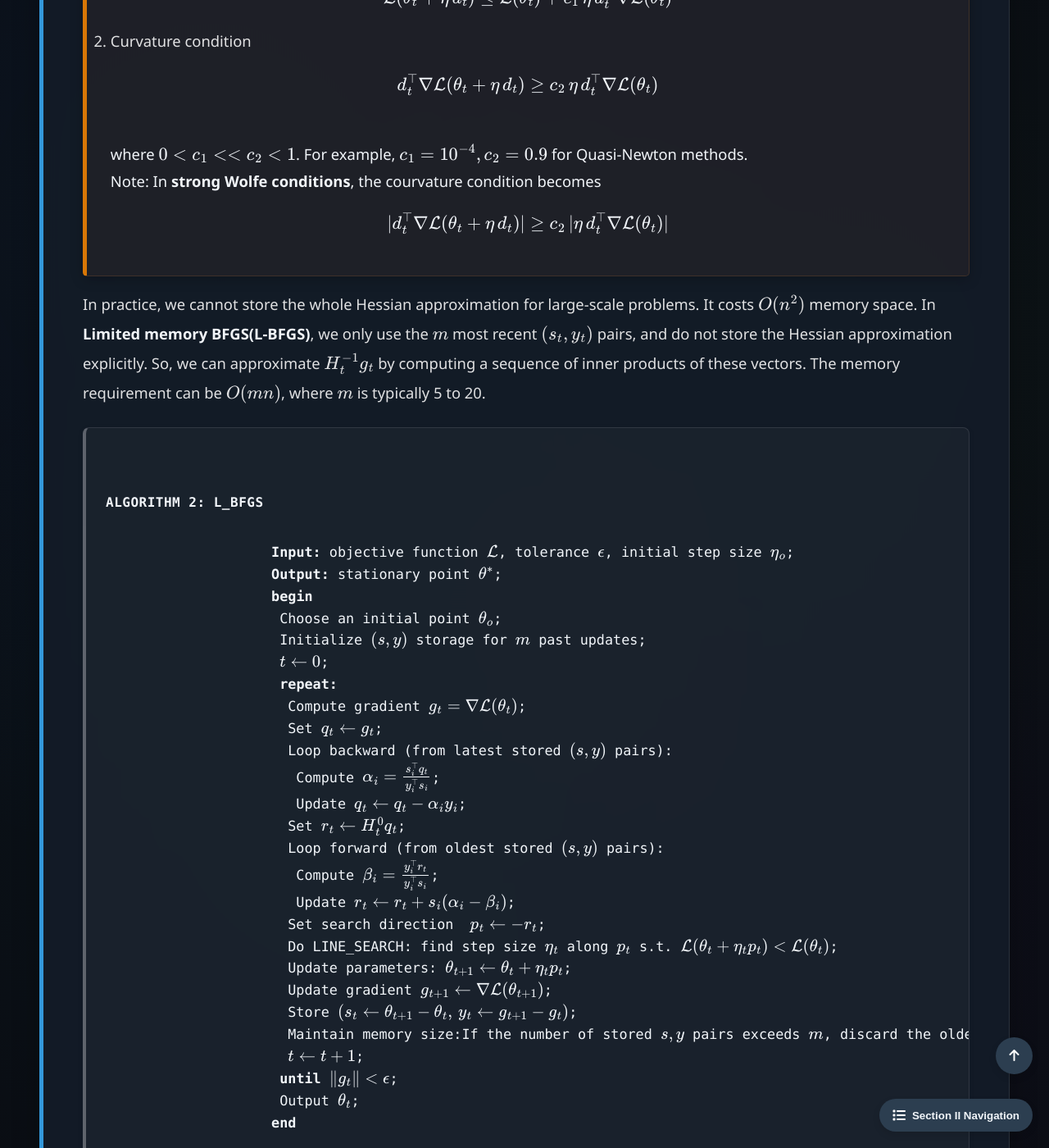
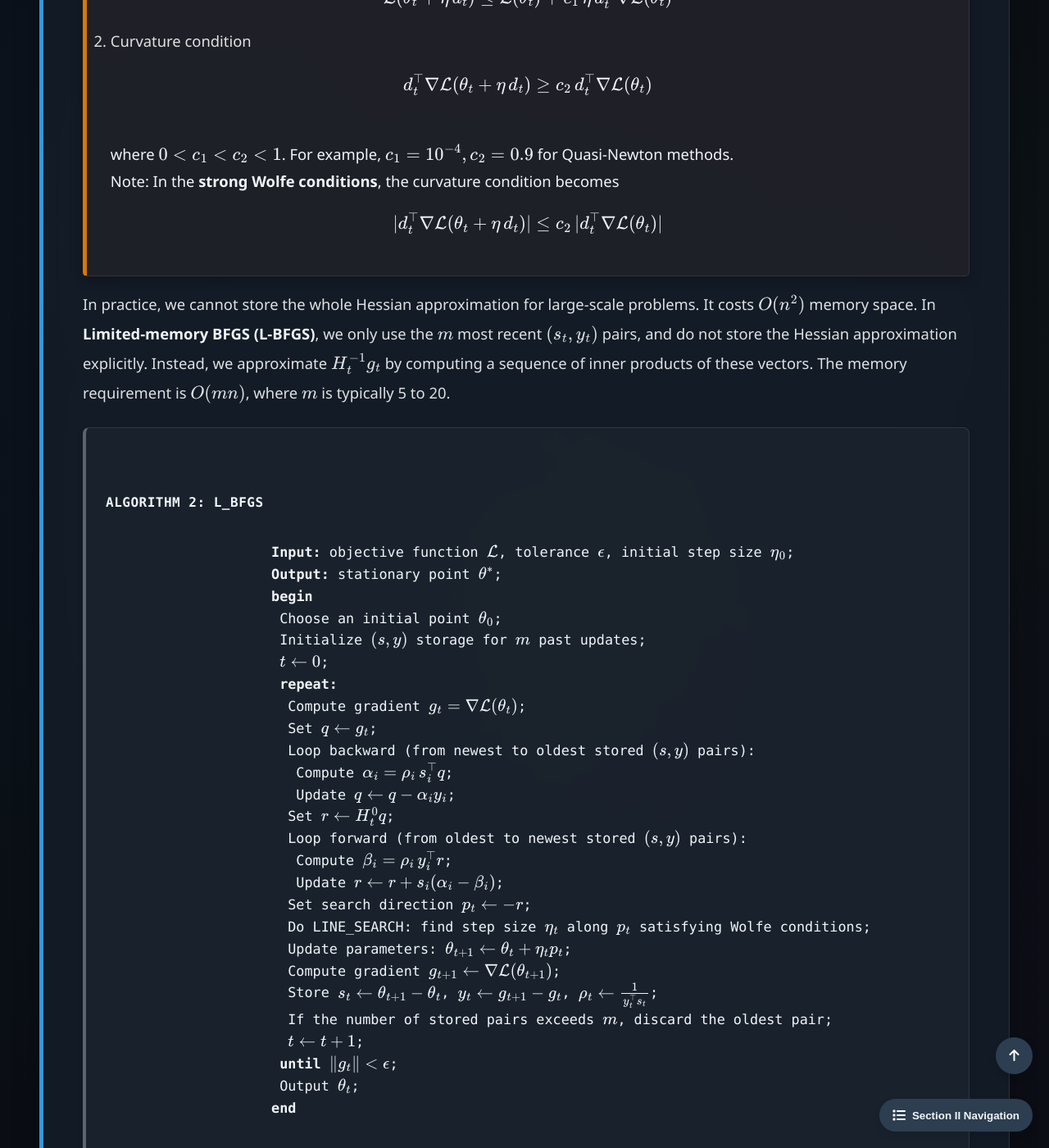
Before and after one commit to Yusukey01/yusukey01.github.io, a Jekyll site: the page built from Mathematics/Calculus/newton.html, in a window 1280 px wide and 1400 px high, scrolled down 8468 px. Shown: the whole window at 82% size. Built offline with Jekyll 4.4.1, drawn with Linux system fonts in a browser that asks for light colours; some of the changed text lies outside the part shown.

Commit message:
fixed critical math issues

```diff
--- a/Mathematics/Calculus/newton.html
+++ b/Mathematics/Calculus/newton.html
@@ -287,70 +287,70 @@ uses_python: true
                     \]
                 </div>
                 <p>
-                    If the initial \(B_o\) is positive definite(Usually, \(B_o = I\)), and the step size \(\eta\) is found via Condition (1) and the following
+                    If the initial \(B_0\) is positive definite (usually, \(B_0 = I\)), and the step size \(\eta\) is found via Condition (1) and the following
                     <strong>curvature condition</strong>:
                     \[
-                    d_t^\top \nabla \mathcal{L}(\theta_t + \eta \, d_t) \geq c_2 \, \eta \, d_t^\top \nabla \mathcal{L}(\theta_t) \tag{2}
+                    d_t^\top \nabla \mathcal{L}(\theta_t + \eta \, d_t) \geq c_2 \, d_t^\top \nabla \mathcal{L}(\theta_t) \tag{2}
                     \]
-                    where \(c_2 \in (c, 1)\).
+                    where \(c_2 \in (c_1, 1)\).
                     <br>
-                    Then \(B_{t+1}\) remains positive definite. Condition (1) and (2) are together called <strong>Wolfe conditions</strong>.
+                    Then \(B_{t+1}\) remains positive definite. Conditions (1) and (2) together are called the <strong>Wolfe conditions</strong>.
                 </p>
 
                 <div class="theorem">
                     <span class="theorem-title">Theorem: Wolfe conditions</span>
                     <ol>
-                        <li>Sufficient decrease condition</li>
+                        <li>Sufficient decrease condition (Armijo condition)</li>
                         \[\mathcal{L}(\theta_t + \eta \, d_t) \leq \mathcal{L}(\theta_t) + c_1 \, \eta \, d_t^\top \nabla \mathcal{L}(\theta_t)\]
                         <li>Curvature condition</li>
-                        \[d_t^\top \nabla \mathcal{L}(\theta_t + \eta \, d_t) \geq c_2 \, \eta \, d_t^\top \nabla \mathcal{L}(\theta_t)\]
+                        \[d_t^\top \nabla \mathcal{L}(\theta_t + \eta \, d_t) \geq c_2 \, d_t^\top \nabla \mathcal{L}(\theta_t)\]
                         <br>
-                        where \(0 < c_1 << c_2 < 1\). For example, \(c_1 = 10^{-4}, c_2 = 0.9\) for Quasi-Newton methods.
+                        where \(0 < c_1 < c_2 < 1\). For example, \(c_1 = 10^{-4}, c_2 = 0.9\) for Quasi-Newton methods.
                         <br>
-                        Note: In <strong>strong Wolfe conditions</strong>, the courvature condition becomes
+                        Note: In the <strong>strong Wolfe conditions</strong>, the curvature condition becomes
                         \[
-                        | d_t^\top \nabla \mathcal{L}(\theta_t + \eta \, d_t) | \geq c_2 \, | \eta \, d_t^\top \nabla \mathcal{L}(\theta_t) |
+                        | d_t^\top \nabla \mathcal{L}(\theta_t + \eta \, d_t) | \leq c_2 \, | d_t^\top \nabla \mathcal{L}(\theta_t) |
                         \]
                     </ol>
                 </div>
                 <p>
                     In practice, we cannot store the whole Hessian approximation for large-scale problems. It costs \(O(n^2)\) memory space.
-                    In <strong>Limited memory BFGS(L-BFGS)</strong>, we only use the \(m\) most recent \((s_t, y_t)\) pairs, and do not store the Hessian approximation
-                    explicitly. So, we can approximate \(H_t^{-1 }g_t\) by computing a sequence of inner products of these vectors. The memory requirement
-                    can be \(O(mn)\), where \(m\) is typically 5 to 20.
+                    In <strong>Limited-memory BFGS (L-BFGS)</strong>, we only use the \(m\) most recent \((s_t, y_t)\) pairs, and do not store the Hessian approximation
+                    explicitly. Instead, we approximate \(H_t^{-1} g_t\) by computing a sequence of inner products of these vectors. The memory requirement
+                    is \(O(mn)\), where \(m\) is typically 5 to 20.
                 </p>
                 <div class="pseudocode">
                     <span class="pseudocode-title">Algorithm 2: L_BFGS</span>
-                    <strong>Input:</strong> objective function \(\mathcal{L}\), tolerance \(\epsilon\), initial step size \(\eta_o\);
+                    <strong>Input:</strong> objective function \(\mathcal{L}\), tolerance \(\epsilon\), initial step size \(\eta_0\);
                     <strong>Output:</strong> stationary point \(\theta^*\);
                     <strong>begin</strong>
-                    &emsp;Choose an initial point \(\theta_o\);
+                    &emsp;Choose an initial point \(\theta_0\);
                     &emsp;Initialize \( (s, y) \) storage for \( m \) past updates;
                     &emsp;\(t \leftarrow 0\);
                     &emsp;<strong>repeat: </strong>
                     &emsp;&emsp;Compute gradient \( g_t = \nabla \mathcal{L}(\theta_t) \);
-                    &emsp;&emsp;Set \( q_t \leftarrow g_t \);
-                    &emsp;&emsp;Loop backward (from latest stored \( (s, y) \) pairs):
-                    &emsp;&emsp;&emsp;Compute \( \alpha_i = \frac{s_i^\top q_t}{y_i^\top s_i} \);
-                    &emsp;&emsp;&emsp;Update \( q_t \leftarrow q_t - \alpha_i y_i \);
-                    &emsp;&emsp;Set \( r_t \leftarrow H_t^0 q_t \);
-                    &emsp;&emsp;Loop forward (from oldest stored \( (s, y) \) pairs):
-                    &emsp;&emsp;&emsp;Compute \( \beta_i = \frac{y_i^\top r_t}{y_i^\top s_i} \);
-                    &emsp;&emsp;&emsp;Update \( r_t \leftarrow r_t + s_i (\alpha_i - \beta_i) \);
-                    &emsp;&emsp;Set search direction  \( p_t \leftarrow -r_t \);
-                    &emsp;&emsp;Do LINE_SEARCH: find step size \( \eta_t \) along \(p_t\) s.t. \( \mathcal{L}(\theta_t + \eta_t p_t) < \mathcal{L}(\theta_t) \);
+                    &emsp;&emsp;Set \( q \leftarrow g_t \);
+                    &emsp;&emsp;Loop backward (from newest to oldest stored \( (s, y) \) pairs):
+                    &emsp;&emsp;&emsp;Compute \( \alpha_i = \rho_i \, s_i^\top q \);
+                    &emsp;&emsp;&emsp;Update \( q \leftarrow q - \alpha_i y_i \);
+                    &emsp;&emsp;Set \( r \leftarrow H_t^0 q \);
+                    &emsp;&emsp;Loop forward (from oldest to newest stored \( (s, y) \) pairs):
+                    &emsp;&emsp;&emsp;Compute \( \beta_i = \rho_i \, y_i^\top r \);
+                    &emsp;&emsp;&emsp;Update \( r \leftarrow r + s_i (\alpha_i - \beta_i) \);
+                    &emsp;&emsp;Set search direction \( p_t \leftarrow -r \);
+                    &emsp;&emsp;Do LINE_SEARCH: find step size \( \eta_t \) along \(p_t\) satisfying Wolfe conditions;
                     &emsp;&emsp;Update parameters: \( \theta_{t+1} \leftarrow \theta_t + \eta_t p_t \);
-                    &emsp;&emsp;Update gradient \( g_{t+1} \leftarrow \nabla \mathcal{L}(\theta_{t+1}) \);
-                    &emsp;&emsp;Store \( (s_t\leftarrow \theta_{t+1} - \theta_t,\, y_t \leftarrow g_{t+1} - g_t) \);
-                    &emsp;&emsp;Maintain memory size:If the number of stored \( s, y \) pairs exceeds \( m \), discard the oldest pair;
-                    &emsp;&emsp;\( t \leftarrow t + 1\);
+                    &emsp;&emsp;Compute gradient \( g_{t+1} \leftarrow \nabla \mathcal{L}(\theta_{t+1}) \);
+                    &emsp;&emsp;Store \( s_t \leftarrow \theta_{t+1} - \theta_t \), \( y_t \leftarrow g_{t+1} - g_t \), \( \rho_t \leftarrow \frac{1}{y_t^\top s_t} \);
+                    &emsp;&emsp;If the number of stored pairs exceeds \( m \), discard the oldest pair;
+                    &emsp;&emsp;\( t \leftarrow t + 1 \);
                     &emsp;<strong>until</strong> \( \|g_t\| < \epsilon \);
                     &emsp;Output \(\theta_t\);
                     <strong>end</strong>
                 </div>
                 <p>
-                    Note: For computational efficiency and numerical stability, instead of calculating \(\frac{1}{s^\top y}\) multiple times, usually
-                    a new variable \(\rho = \frac{1}{s^\top y}\) will be introduced.
+                    Note: For computational efficiency and numerical stability, instead of calculating \(\frac{1}{s^\top y}\) multiple times,
+                    we introduce \(\rho = \frac{1}{s^\top y}\) and store it alongside each \((s, y)\) pair.
                 </p>
                 <h3>Python Implementation</h3>
                 <p>A sample code for L-BFGS is as follows:</p>
```
